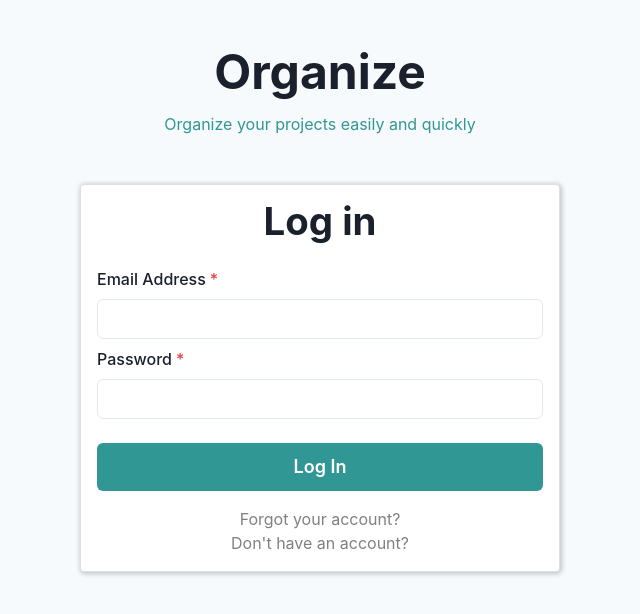
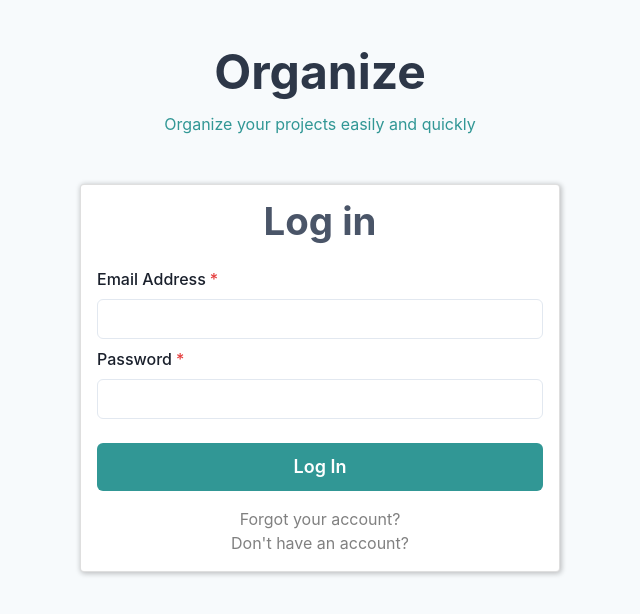
Before and after one commit to galobponce/organize, a React (Create React App) app: page /login in a window 1280 px wide. Shown: the top 614 px of the page, without its empty margins (320-960 px from the left). Built offline with nearby package versions, Linux system fonts and the light colour scheme; no server answers.

Commit message:
Separator and Color changed for titles

```diff
--- a/src/common/styles.ts
+++ b/src/common/styles.ts
@@ -1,18 +1,23 @@
 import { theme } from '@chakra-ui/react';
 import styled from '@emotion/styled';
 
-export const BigTitle = styled.h1`
+export const blackGrayColored = styled.h1`
+  color: ${theme.colors.gray[600]};
+`;
+
+export const BigTitle = styled(blackGrayColored)`
   font-weight: 700;
   font-size: 3rem;
 `;
 
-export const MidTitle = styled.h1`
+export const MidTitle = styled(blackGrayColored)`
   font-weight: 700;
   font-size: 2.4rem;
 `;
 
-export const SmallTitle = styled.h1`
+export const SmallTitle = styled(blackGrayColored)`
   font-weight: 700;
+  font-size: 1.4rem;
 `;
 
 export const MutedText = styled.p`
@@ -27,8 +32,14 @@ export const Logo = styled(BigTitle)`
   height: 5rem;
   cursor: pointer;
   translate: none;
+  color: ${theme.colors.gray[700]};
+  user-select: none;
 `;
 
 export const InputWrapper = styled.div`
   margin-bottom: .5rem;
 `;
+
+export const VerticalEmptySeparator = styled.div<{ size: 'sm' | 'xl' }>`
+  margin-top: ${props => props.size === 'sm' ? '1rem' : '3rem'};
+`;
```
